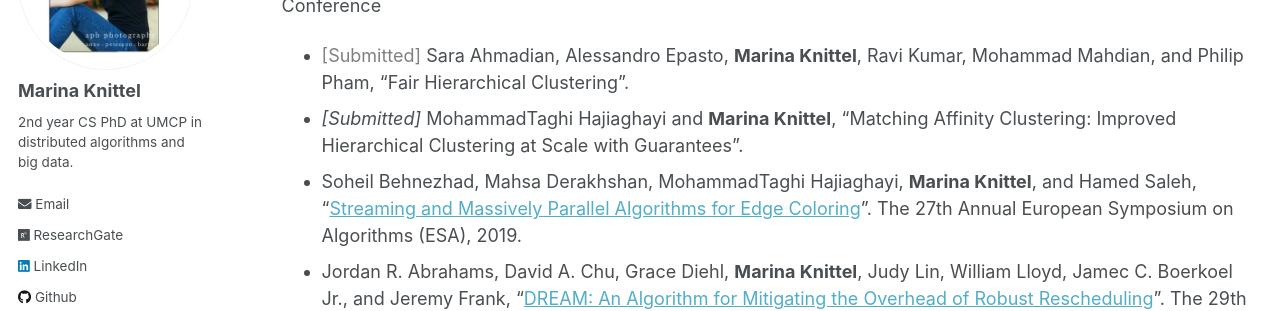
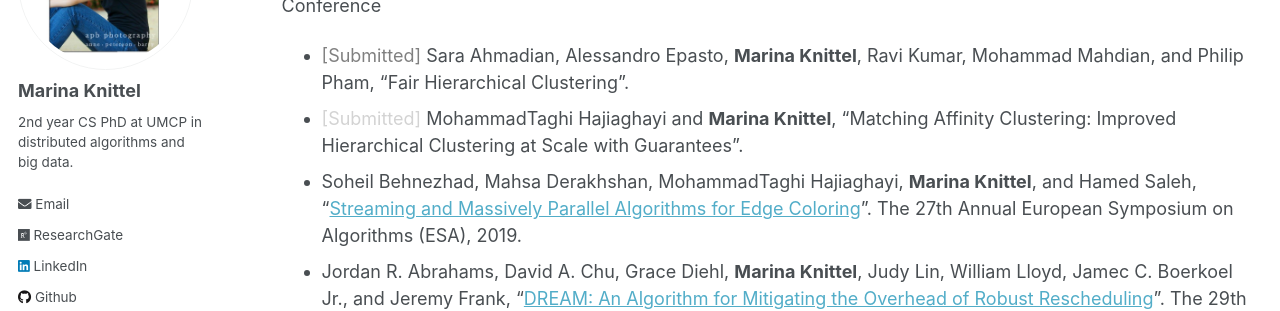
Before and after one commit to mknittel/mknittel.github.io, a Jekyll site: the page built from _pages/publications.md, in a window 1280 px wide. Shown: the part 223-534 px from the top of the page. Built offline with Jekyll 4.4.1, drawn with Linux system fonts in a browser that asks for light colours.

Commit message:
Trying light grey submission label text

```diff
--- a/_pages/publications.md
+++ b/_pages/publications.md
@@ -8,7 +8,7 @@ author_profile: true
 
 Conference
 * <span style="color:grey">[Submitted]</span> Sara Ahmadian, Alessandro Epasto, **Marina Knittel**, Ravi Kumar, Mohammad Mahdian, and Philip Pham, "Fair Hierarchical Clustering".
-* *[Submitted]* MohammadTaghi Hajiaghayi and **Marina Knittel**, "Matching Affinity Clustering: Improved Hierarchical Clustering at Scale with Guarantees".
+* <span style="color:lightgrey">[Submitted]</span> MohammadTaghi Hajiaghayi and **Marina Knittel**, "Matching Affinity Clustering: Improved Hierarchical Clustering at Scale with Guarantees".
 * Soheil Behnezhad, Mahsa Derakhshan, MohammadTaghi Hajiaghayi, **Marina Knittel**, and Hamed Saleh, "[Streaming and Massively Parallel Algorithms for Edge Coloring](https://mknittel.github.io/publications/Behnezhad-et-al-ESA-2019)". The 27th Annual European Symposium on Algorithms (ESA), 2019.
 * Jordan R. Abrahams, David A. Chu, Grace Diehl, **Marina Knittel**, Judy Lin, William Lloyd, Jamec C. Boerkoel Jr., and Jeremy Frank, "[DREAM: An Algorithm for Mitigating the Overhead of Robust Rescheduling](https://mknittel.github.io/publications/Abrahams-et-al-ICAPS-2019)". The 29th International Conference on Automated Planning and Scheduling (ICAPS), 2019.
 * Hoaxing  Du,  Yi  Sheng  Ong,  **Marina  Knittel**,  Ross  Mawhorter,  Ivy  Liu,  Gianluca  Gross,  Reiko Tojo, Ran Libeskind-Hadas, and Yi-Chieh Wu, "[Multiple Optimal Reconciliations with Gene Duplication,  Loss,  and  Coalescence](https://mknittel.github.io/publications/Du-et-al-APBC-2019)". 17th Asia Pacific Bioinformatics Conference (APBC), 2019.
```
